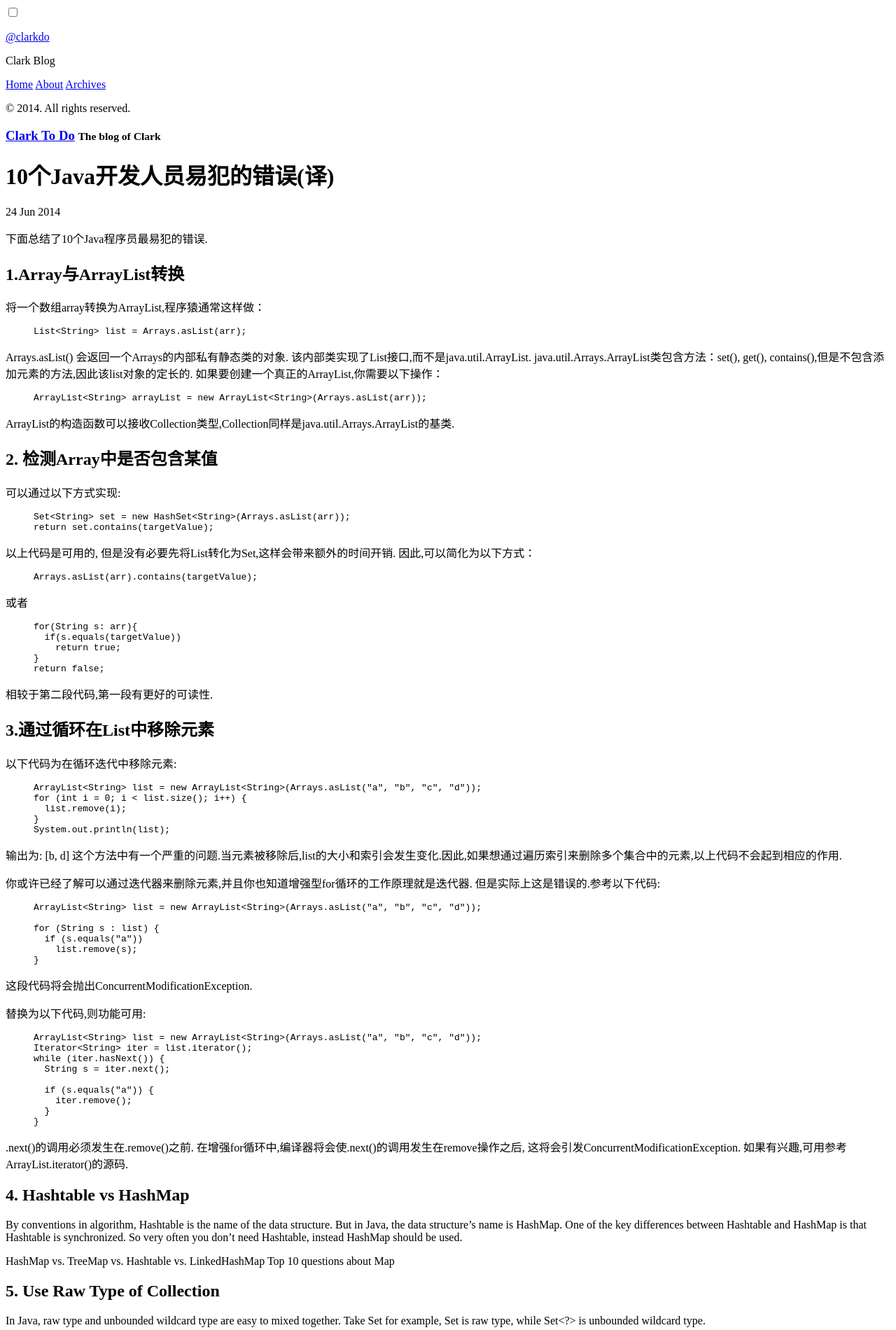
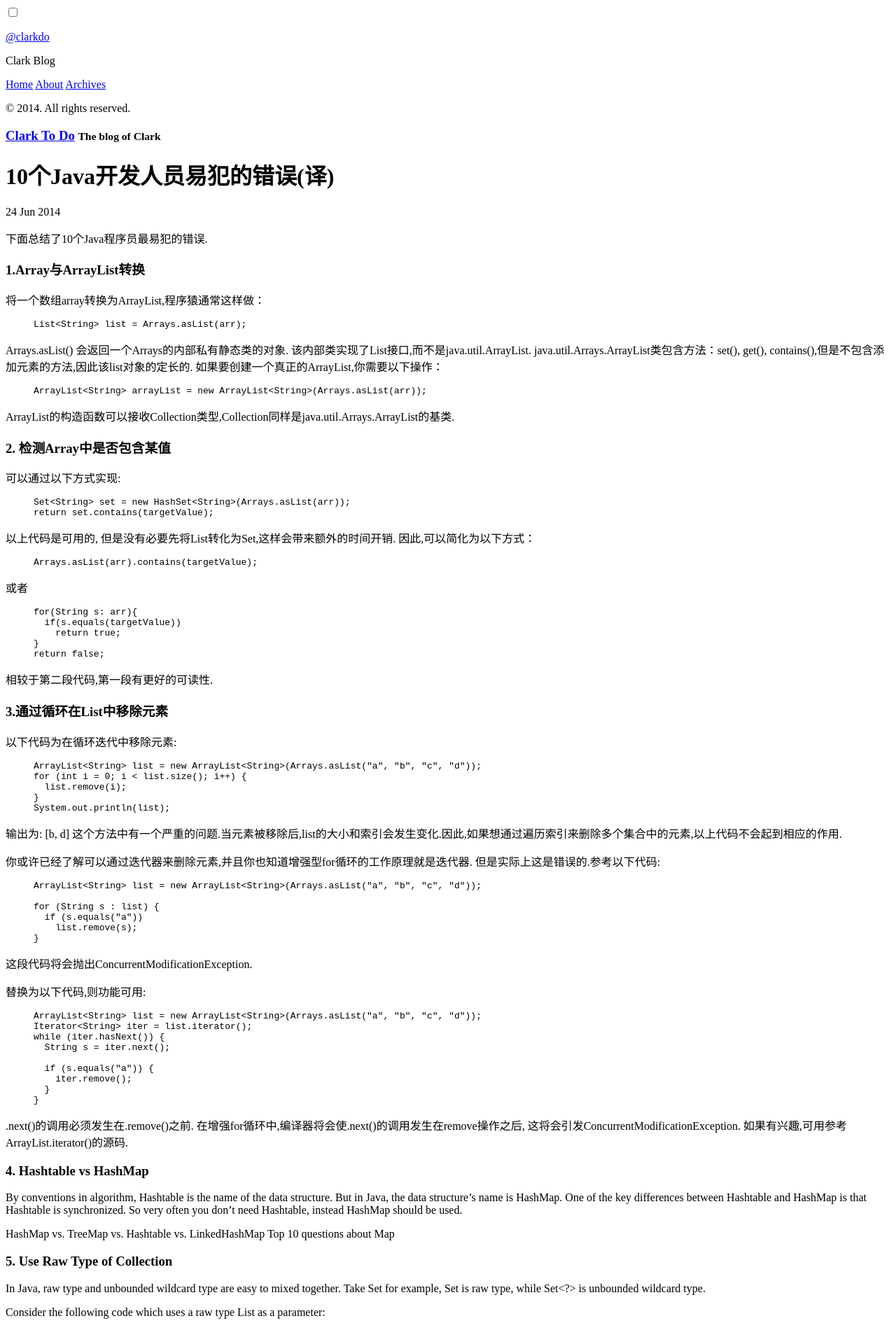
Before and after one commit to clarkdo/clarkdo.github.com, a Jekyll site: the page built from _posts/2014-06-24-to10-java-mistakes.md, in a window 1280 px wide. Shown: the top 1900 px of the page at 70% size. Built offline with Jekyll 4.4.1, drawn with Linux system fonts in a browser that asks for light colours; Markdown is read by kramdown in place of the engine named in the settings; comment, search, counter and statistics services are not loaded.

```diff
--- a/_posts/2014-06-24-to10-java-mistakes.md
+++ b/_posts/2014-06-24-to10-java-mistakes.md
@@ -5,7 +5,7 @@ comments: true
 ---
 下面总结了10个Java程序员最易犯的错误.
 
-##1.Array与ArrayList转换
+###1.Array与ArrayList转换
 
 将一个数组array转换为ArrayList,程序猿通常这样做：
 {% highlight java %}
@@ -23,7 +23,7 @@ ArrayList<String> arrayList = new ArrayList<String>(Arrays.asList(arr));
 {% endhighlight %}
 ArrayList的构造函数可以接收Collection类型,Collection同样是java.util.Arrays.ArrayList的基类.
 
-##2. 检测Array中是否包含某值
+###2. 检测Array中是否包含某值
 
 可以通过以下方式实现:
 {% highlight java %}
@@ -45,7 +45,7 @@ return false;
 {% endhighlight %}
 相较于第二段代码,第一段有更好的可读性.
 
-##3.通过循环在List中移除元素
+###3.通过循环在List中移除元素
 
 以下代码为在循环迭代中移除元素:
 {% highlight java %}
@@ -85,14 +85,14 @@ while (iter.hasNext()) {
 {% endhighlight %}
 .next()的调用必须发生在.remove()之前. 在增强for循环中,编译器将会使.next()的调用发生在remove操作之后, 这将会引发ConcurrentModificationException. 如果有兴趣,可用参考ArrayList.iterator()的源码.
 
-##4. Hashtable vs HashMap
+###4. Hashtable vs HashMap
 
 By conventions in algorithm, Hashtable is the name of the data structure. But in Java, the data structure's name is HashMap. One of the key differences between Hashtable and HashMap is that Hashtable is synchronized. So very often you don't need Hashtable, instead HashMap should be used.
 
 HashMap vs. TreeMap vs. Hashtable vs. LinkedHashMap
 Top 10 questions about Map
 
-##5. Use Raw Type of Collection
+###5. Use Raw Type of Collection
 
 In Java, raw type and unbounded wildcard type are easy to mixed together. Take Set for example, Set is raw type, while Set<?> is unbounded wildcard type.
 
@@ -115,17 +115,17 @@ Exception in thread "main" java.lang.ClassCastException: java.lang.Integer canno
 Using raw type collection is dangerous as the raw type collections skip the generic type checking and not safe. There are huge differences between Set, Set<?>, and Set<Object>. Check out
 Raw type vs. Unbounded wildcard and Type Erasure.
 
-##6. Access Level
+###6. Access Level
 
 Very often developers use public for class field. It is easy to get the field value by directly referencing, but this is a very bad design. The rule of thumb is giving access level for members as low as possible.
 
 public, default, protected, and private
 
-##7. ArrayList vs. LinkedList
+###7. ArrayList vs. LinkedList
 
 When developers do not know the difference between ArrayList and LinkedList, they often use ArrayList, because it looks familiar. However, there is a huge performance difference between them. In brief, LinkedList should be preferred if there are a large number of add/remove operations and there are not a lot of random access operations. Check out ArrayList vs. LinkedList to get more information about their performance if this is new to you.
 
-##8. Mutable vs. Immutable
+###8. Mutable vs. Immutable
 
 Immutable objects have many advantages such simplicity, safety, etc. But it requires a separate object for each distinct value, and too many objects might cause high cost of garbage collection. There should be a balance when choosing between mutable and immutable.
 
@@ -141,7 +141,7 @@ There are other situations when mutable objects are desirable. For example passi
 
 Why String is Immutable?
 
-##9. Constructor of Super and Sub
+###9. Constructor of Super and Sub
 
 This compilation error occurs because the default super constructor is undefined. In Java, if a class does not define a constructor, compiler will insert a default no-argument constructor for the class by default. If a constructor is defined in Super class, in this case Super(String s), compiler will not insert the default no-argument constructor. This is the situation for the Super class above.
 
@@ -158,7 +158,7 @@ public Super(){
 
 Constructor of Super and Sub
 
-##10. "" or Constructor?
+###10. "" or Constructor?
 
 String can be created by two ways:
 
```
